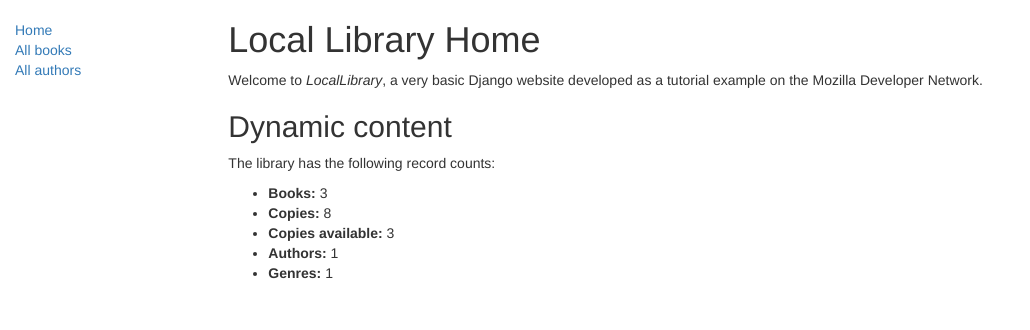
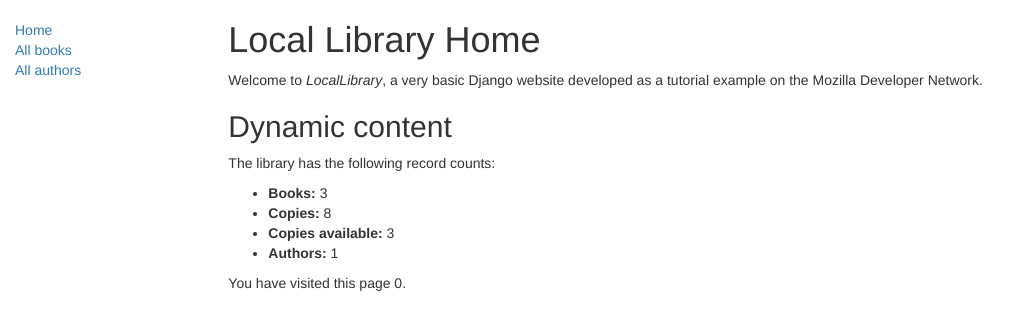
Before and after one commit to tohruss/-_django, a Django app: page /catalog/ in a window 1280 px wide. Shown: the top 330 px of the page, without its empty margins (0-1030 px from the left). Run offline with Django 5.2, Linux system fonts and the light colour scheme; data comes from the database, SQL or seed files in the repository; both versions use the stored data as it was after the commit; some libraries are stand-ins or nearby versions.

Commit message:
добавление сессий

```diff
--- a/mytestsite/catalog/templates/index.html
+++ b/mytestsite/catalog/templates/index.html
@@ -11,11 +11,15 @@
 
 <p>The library has the following record counts:</p>
 <ul>
-    <li><strong>Books:</strong> {{ num_books }}</li>
-    <li><strong>Copies:</strong> {{ num_instances }}</li>
-    <li><strong>Copies available:</strong> {{ num_instances_available }}</li>
-    <li><strong>Authors:</strong> {{ num_authors }}</li>
-    <li><strong>Genres:</strong> {{ num_genres }}</li>
+  <li><strong>Books:</strong> {{ num_books }}</li>
+  <li><strong>Copies:</strong> {{ num_instances }}</li>
+  <li><strong>Copies available:</strong> {{ num_instances_available }}</li>
+  <li><strong>Authors:</strong> {{ num_authors }}</li>
 </ul>
 
+<p>
+  You have visited this page {{ num_visits }}{% if num_visits == 1 %} time{%
+  else %} times{% endif %}.
+</p>
+
 {% endblock %}
--- a/mytestsite/catalog/views.py
+++ b/mytestsite/catalog/views.py
@@ -10,9 +10,12 @@
     num_books = Book.objects.count()  # Общее количество книг
     num_instances = BookInstance.objects.count()  # Общее количество экземпляров книг
     num_instances_available = BookInstance.objects.filter(status='a').count()  # Доступные книги (статус = 'a')
-    num_authors = Author.objects.count()  # Общее количество авторов
     num_genres = Genre.objects.count()  # Общее количество жанров
 
+    num_authors = Author.objects.count()  # Общее количество авторов
+    num_visits = request.session.get('num_visits', 0)
+
+    request.session['num_visits'] = num_visits + 1
 
     # Отрисовка HTML-шаблона index.html с данными внутри переменной контекста context
     return render(
@@ -24,6 +27,7 @@
             'num_instances_available': num_instances_available,
             'num_authors': num_authors,
             'num_genres': num_genres,
+            'num_visits': num_visits
         },
     )
 
--- a/mytestsite/mytestsite/settings.py
+++ b/mytestsite/mytestsite/settings.py
@@ -38,7 +38,6 @@
     'django.contrib.messages',
     'django.contrib.staticfiles',
     'catalog.apps.CatalogConfig',
-    'django.contrib.sessions',
 ]
 
 
@@ -50,7 +49,6 @@
     'django.contrib.auth.middleware.AuthenticationMiddleware',
     'django.contrib.messages.middleware.MessageMiddleware',
     'django.middleware.clickjacking.XFrameOptionsMiddleware',
-    'django.contrib.sessions.middleware.SessionMiddleware',
 ]
 
 ROOT_URLCONF = 'mytestsite.urls'
```
Also changed, not shown: mytestsite/db.sqlite3.
